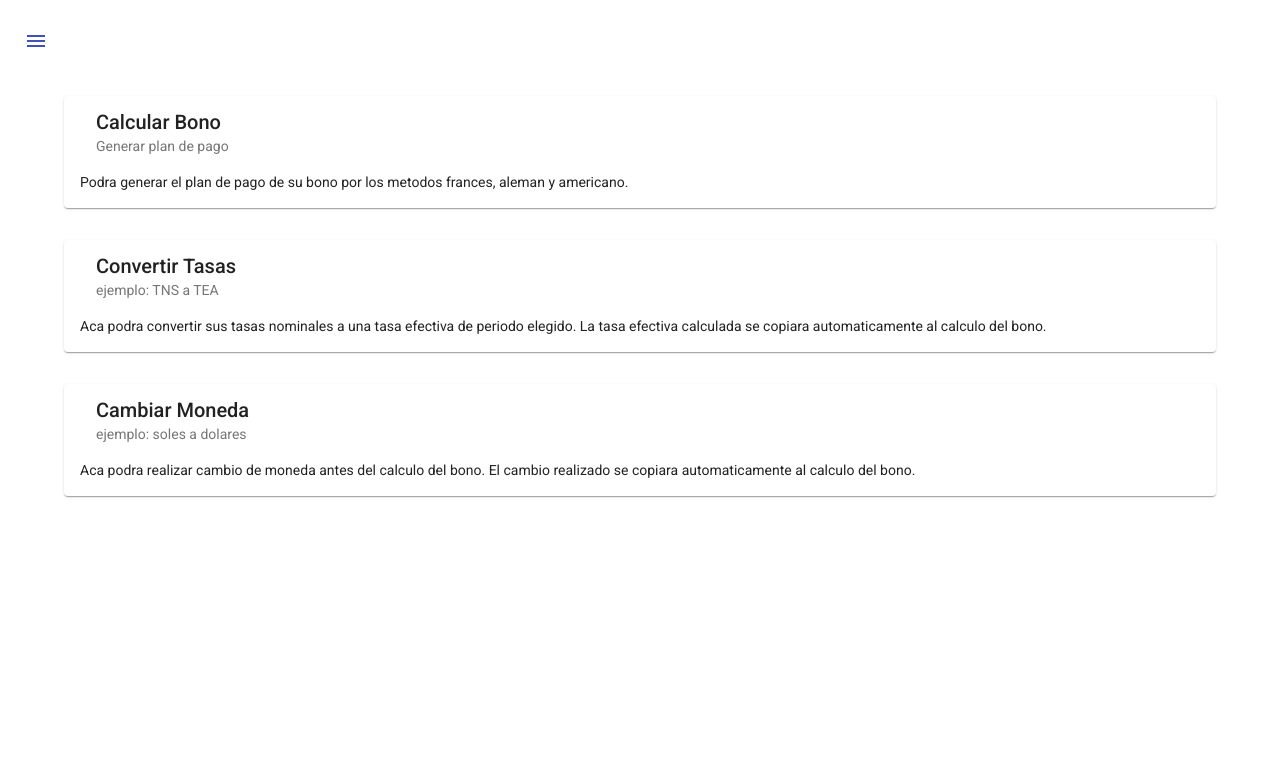
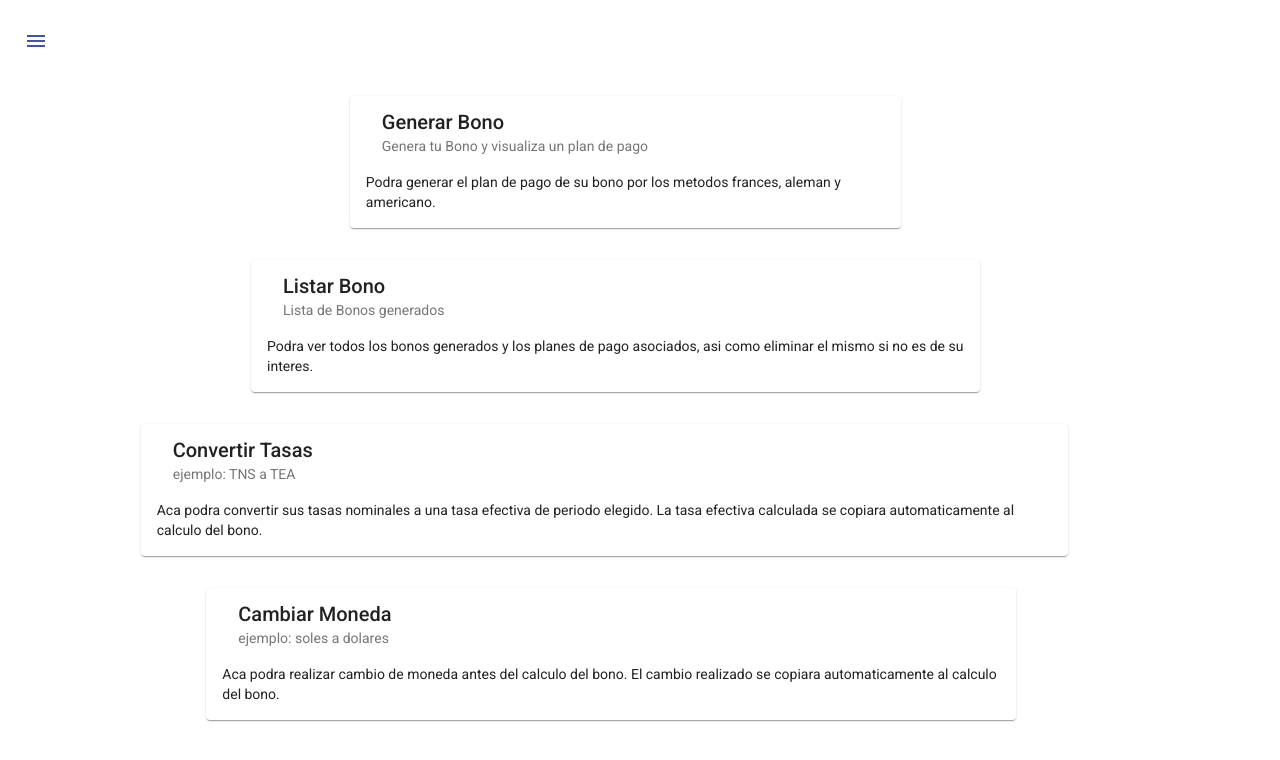
Before and after one commit to finanza-02/frontend, an Angular app in the folder bono-coorporativo/: page /finanzas in a window 1280 px wide. Shown: the top 760 px of the page. Built offline with nearby package versions, Linux system fonts and the light colour scheme; sample sign-in values are in the browser's storage.

Commit message:
Se ordena lista por fecha de crecion

```diff
--- a/bono-coorporativo/src/app/modules/finanzas/bond-list/bond-list.component.ts
+++ b/bono-coorporativo/src/app/modules/finanzas/bond-list/bond-list.component.ts
@@ -25,6 +25,9 @@ export class BondListComponent implements OnInit {
   async loadBonds() {
     const response: any = await this.financeService.getBonds();
     this.bonds = response.data;
+    this.bonds.sort((bond1, bond2) =>
+      bond1.id < bond2.id ? 1 : -1
+    );
   }
 
   openOrClosePaymentPlan() {
--- a/bono-coorporativo/src/app/modules/finanzas/bond/bond.component.ts
+++ b/bono-coorporativo/src/app/modules/finanzas/bond/bond.component.ts
@@ -25,6 +25,22 @@ export class BondComponent implements OnInit {
   ngOnInit(): void {
     this.loadRates();
     this.loadCoins();
+    this.loadStorage();
+  }
+
+  loadStorage() {
+    const bond: Bond = JSON.parse(sessionStorage.getItem('bond'));
+    if (bond != null) {
+      if (bond.rate) {
+        this.bond.tasaEfectivaId = bond.rate.id;
+        this.bond.valorTasaEfectiva = bond.rate.value;
+      }
+
+      if (bond.coin) {
+        this.bond.monedaId = bond.coin.id;
+        this.bond.valorNominal = bond.coin.amount;
+      }
+    }
   }
 
   async loadRates() {
--- a/bono-coorporativo/src/app/modules/finanzas/home/home.component.html
+++ b/bono-coorporativo/src/app/modules/finanzas/home/home.component.html
@@ -1,16 +1,35 @@
 <div class="home">
+  <div (click)="go('/finanzas/generar-bono')">
     <mat-card class="home__card">
       <mat-card-header>
-      <mat-card-title>Calcular Bono</mat-card-title>
-      <mat-card-subtitle>Generar plan de pago</mat-card-subtitle>
+        <mat-card-title>Generar Bono</mat-card-title>
+        <mat-card-subtitle
+          >Genera tu Bono y visualiza un plan de pago</mat-card-subtitle
+        >
       </mat-card-header>
       <mat-card-content>
         <p>
-        Podra generar el plan de pago de su bono por los metodos frances, aleman
-        y americano.
+          Podra generar el plan de pago de su bono por los metodos frances,
+          aleman y americano.
         </p>
       </mat-card-content>
     </mat-card>
+  </div>
+  <div (click)="go('/finanzas/mis-bonos')">
+    <mat-card class="home__card">
+      <mat-card-header>
+        <mat-card-title>Listar Bono</mat-card-title>
+        <mat-card-subtitle>Lista de Bonos generados</mat-card-subtitle>
+      </mat-card-header>
+      <mat-card-content>
+        <p>
+          Podra ver todos los bonos generados y los planes de pago asociados,
+          asi como eliminar el mismo si no es de su interes.
+        </p>
+      </mat-card-content>
+    </mat-card>
+  </div>
+  <div (click)="go('/finanzas/conversion-tasa')">
     <mat-card class="home__card">
       <mat-card-header>
         <mat-card-title>Convertir Tasas</mat-card-title>
@@ -24,6 +43,8 @@
         </p>
       </mat-card-content>
     </mat-card>
+  </div>
+  <div (click)="go('/finanzas/cambio-moneda')">
     <mat-card class="home__card">
       <mat-card-header>
         <mat-card-title>Cambiar Moneda</mat-card-title>
@@ -37,3 +58,4 @@
       </mat-card-content>
     </mat-card>
   </div>
+</div>
--- a/bono-coorporativo/src/app/modules/finanzas/home/home.component.ts
+++ b/bono-coorporativo/src/app/modules/finanzas/home/home.component.ts
@@ -1,15 +1,18 @@
 import { Component, OnInit } from '@angular/core';
+import { Router } from '@angular/router';
 
 @Component({
   selector: 'app-home',
   templateUrl: './home.component.html',
-  styleUrls: ['./home.component.scss']
+  styleUrls: ['./home.component.scss'],
 })
 export class HomeComponent implements OnInit {
+  constructor(private router: Router) {}
 
-  constructor() { }
+  ngOnInit(): void {}
 
-  ngOnInit(): void {
+  go(router) {
+    console.log('go')
+    this.router.navigate([router]);
   }
-
 }
--- a/bono-coorporativo/src/app/modules/finanzas/payment-plan/payment-plan.component.html
+++ b/bono-coorporativo/src/app/modules/finanzas/payment-plan/payment-plan.component.html
@@ -276,7 +276,7 @@
 
   <div class="payment-plan__static">
     <p>
-      TCEA-Bonista: {{ tceaBonista * 100 | number: "1.3-3" }}% TCEA-Emisor:
+      TCEA-Bonista: {{ tceaBonista * 100 | number: "1.3-3" }}% | TCEA-Emisor:
       {{ tceaEmisor * 100 | number: "1.3-3" }}%
     </p>
 
```
Lines whose indentation alone changed are shown as unchanged.
